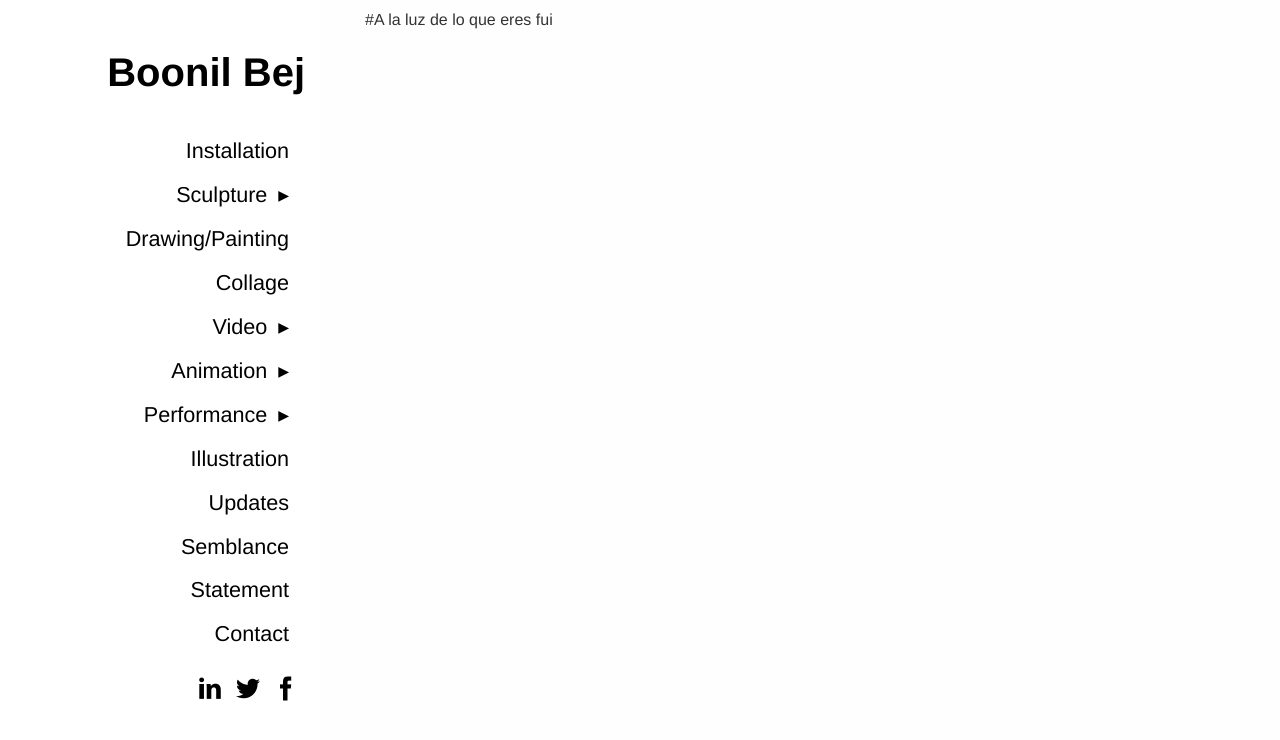
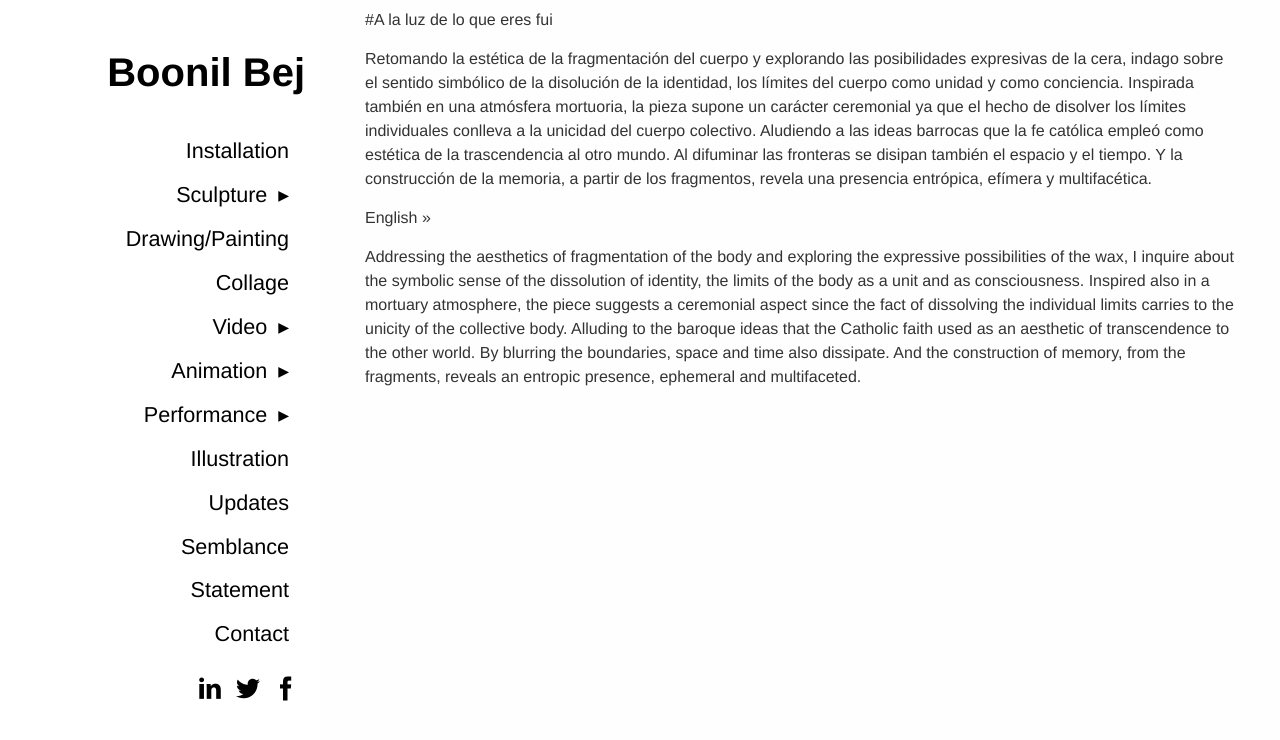
Before and after one commit to boonil/boonil.art, a Jekyll site: the page built from _pages/a-la-luz.md, in a window 1280 px wide. Shown: the top 740 px of the page. Built offline with Jekyll 4.4.1, drawn with Linux system fonts in a browser that asks for light colours.

Commit message:
Update a-la-luz.md

```diff
--- a/_pages/a-la-luz.md
+++ b/_pages/a-la-luz.md
@@ -5,3 +5,9 @@ permalink: "/sculpture/a-la-luz"
 ---
 
 #A la luz de lo que eres fui
+
+Retomando la estética de la fragmentación del cuerpo y explorando las posibilidades expresivas de la cera, indago sobre el sentido simbólico de la disolución de la identidad, los límites del cuerpo como unidad y como conciencia. Inspirada también en una atmósfera mortuoria, la pieza supone un carácter ceremonial ya que el hecho de disolver los límites individuales conlleva a la unicidad del cuerpo colectivo. Aludiendo a las ideas barrocas que la fe católica empleó como estética de la trascendencia al otro mundo. Al difuminar las fronteras se disipan también el espacio y el tiempo. Y la construcción de la memoria, a partir de los fragmentos, revela una presencia entrópica, efímera y multifacética.
+
+English >>
+
+Addressing the aesthetics of fragmentation of the body and exploring the expressive possibilities of the wax, I inquire about the symbolic sense of the dissolution of identity, the limits of the body as a unit and as consciousness. Inspired also in a mortuary atmosphere, the piece suggests a ceremonial aspect since the fact of dissolving the individual limits carries to the unicity of the collective body. Alluding to the baroque ideas that the Catholic faith used as an aesthetic of transcendence to the other world. By blurring the boundaries, space and time also dissipate. And the construction of memory, from the fragments, reveals an entropic presence, ephemeral and multifaceted.
```
